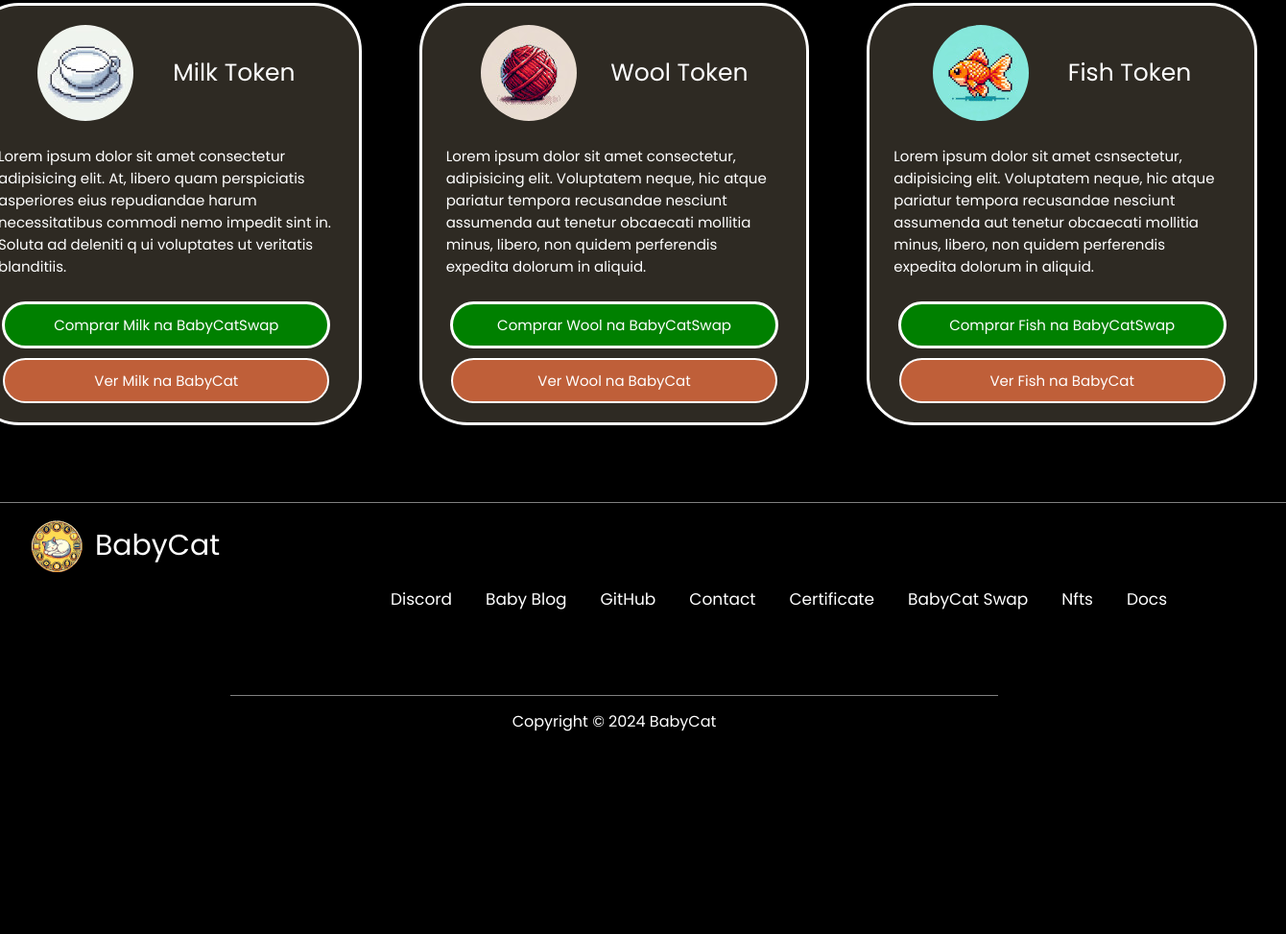
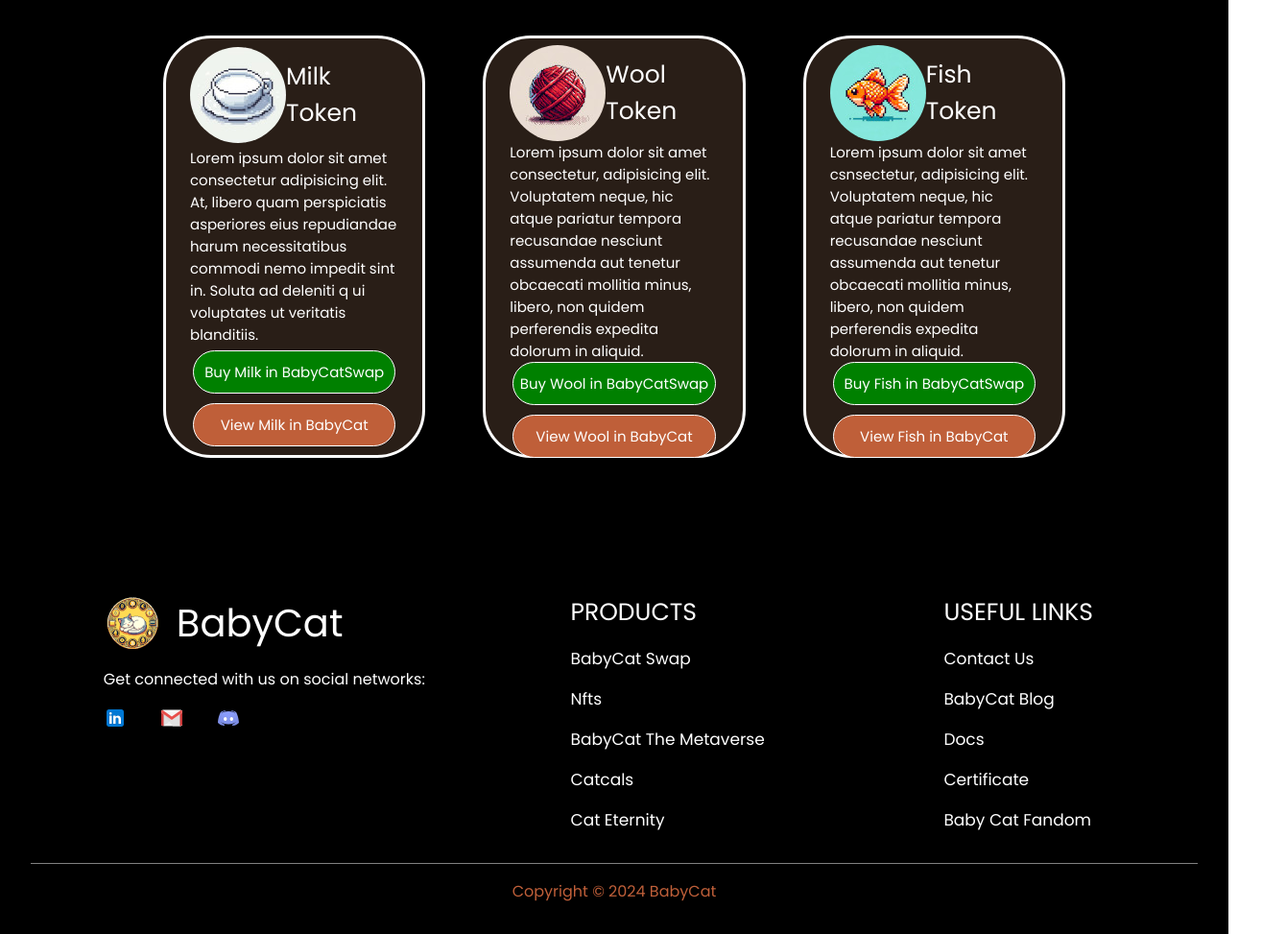
Before and after one commit to SamueljlAlves/babycatcripto, a plain HTML site: page index.html in a window 1280 px wide. Shown: the part 367-1340 px from the top of the page at 96% size, 1340 px wide, since content can reach past the window. Before the commit the page ends 1146 px from the top, so only its background shows below. Drawn offline with Linux system fonts and the light colour scheme.

Commit message:
organizando footer

```diff
--- a/index.html
+++ b/index.html
@@ -10,6 +10,7 @@
 
 <body>
 
+    <main>
         <header>
 
             <div id="logo">
@@ -27,8 +28,6 @@
             </nav>
 
         </header>
-
-    <main>
 
         <div id="titulo">
             <h1>BabyCat Tokens</h1>
@@ -51,8 +50,8 @@
                 </div>
 
                 <div class="swaptokens">
-                    <a class="buytokens" href="#">Comprar Milk na BabyCatSwap</a>
-                    <a class="viewtokens" href="#">Ver Milk na BabyCat</a>
+                    <a class="buytokens" href="#">Buy Milk in BabyCatSwap</a>
+                    <a class="viewtokens" href="#">View Milk in BabyCat</a>
                 </div>
 
             </div>
@@ -72,8 +71,8 @@
                 </div>
 
                 <div class="swaptokens">
-                    <a class="buytokens" href="#">Comprar Wool na BabyCatSwap</a>
-                    <a class="viewtokens" href="#">Ver Wool na BabyCat</a>
+                    <a class="buytokens" href="#">Buy Wool in BabyCatSwap</a>
+                    <a class="viewtokens" href="#">View Wool in BabyCat</a>
                 </div>
 
             </div>
@@ -93,38 +92,64 @@
                 </div>
 
                 <div class="swaptokens">
-                    <a class="buytokens" href="#">Comprar Fish na BabyCatSwap</a>
-                    <a class="viewtokens" href="#">Ver Fish na BabyCat</a>
+                    <a class="buytokens" href="#">Buy Fish in BabyCatSwap</a>
+                    <a class="viewtokens" href="#">View Fish in BabyCat</a>
                 </div>
 
             </div>
 
         </div>
 
-    </main>
-
         <div class="linha"></div>
 
         <footer>
 
+            <div id="containerfooter">
+                <div id="containersonfooter">
                     <div id="logofinal">
+                        <a href="#">
                             <img src="imagens/babycatcripto-logo.png" alt="">BabyCat
+                        </a>
+                        <p>Get connected with us on social networks:</p>
+                        <div id="contactus">
+                            <a href="https://www.linkedin.com/in/samueljlalves/" target="_blank">
+                                <img width="24" height="24" src="imagens/icons8-linkedin.svg" alt="">
+                            </a>
+                            <a href="mailto: (samueljlalves99@hotmail.com)" target="_blank">
+                                <img width="24" height="24" src="imagens/icons8-gmail.svg" alt="">
+                            </a>
+                            <a href="https://discordapp.com/users/samuelalves99" target="_blank">
+                                <img width="24" height="24" src="imagens/icons8-logo-discord.svg" alt="">
+                            </a>
+                        </div>
+                    </div>
+                    <div class="links">
+                        <div class="tittlefooter">PRODUCTS</div>
+                        <a href="#">BabyCat Swap</a>
+                        <a href="#">Nfts</a>
+                        <a href="#">BabyCat The Metaverse</a>
+                        <a href="#">Catcals</a>
+                        <a href="#">Cat Eternity</a>
+                    </div>
+                    <div class="links">
+                        <div class="tittlefooter">USEFUL LINKS</div>
+                        <a href="#">Contact Us</a>
+                        <a href="#">BabyCat Blog</a>
+                        <a href="#">Docs</a>
+                        <a href="#">Certificate</a>
+                        <a href="#">Baby Cat Fandom</a>
                     </div>
 
-            <ul>
-                <li><a href="#">Discord</a></li>
-                <li><a href="#">Baby Blog</a></li>
-                <li><a href="#">GitHub</a></li>
-                <li><a href="#">Contact</a></li>
-                <li><a href="#">Certificate</a></li>
-                <li><a href="#">BabyCat Swap</a></li>
-                <li><a href="#">Nfts</a></li>
-                <li><a href="#">Docs</a></li>
-            </ul>
-        </footer>
+                </div>
 
                 <div class="linhacopy"></div>
                 <div class="copyrigt">Copyright &#169; 2024 BabyCat</div>
 
+            </div>
+
+        </footer>
+
+    </main>
+
 </body>
 </html>
--- a/style.css
+++ b/style.css
@@ -15,12 +15,10 @@
     margin: 0;
 }
 
-body {
-    background-color: black;
-    display: flex;
-    flex-direction: column;
-    align-items: center;
-    width: 100%;
+main {
+   background-color: black;
+   height: 100%;
+   flex-grow: 1;
 }
 
 header {
@@ -47,7 +45,6 @@ nav {
     font-weight: bolder;
     margin-left: 30px;
 }
-
 
 h2 {
     font-size: 15px;
@@ -97,10 +94,8 @@ h1 {
 
 #containertokens {
     display: flex;
-    width: 1400px;
     height: 500px;
-    background-color: black;
-    padding-top: 30px;
+    padding: 64px 140px;
 }
 
 .Tokens {
@@ -109,7 +104,7 @@ h1 {
     margin: 30px;
     width: 100%;
     padding: 7px 25px 7px 25px;
-    background-color: var(--cor04);
+    background: rgba(46, 34, 26, 0.9);
     border: 3px solid white;
     flex-direction: column;
     justify-content: space-around;
@@ -146,7 +141,7 @@ h1 {
     display: flex;
     font-size: 15px;
     border-radius: 30px;
-    border: 3px solid white;
+    border: 1px solid white;
     background-color: green;
     padding: 10px 1.5px 10px 1.5px;
     width: 95%;
@@ -157,7 +152,7 @@ h1 {
 .viewtokens {
     display: flex;
     border-radius: 30px;
-    border: 2px solid white;
+    border: 1px solid white;
     font-size: 15px;
     background-color: var(--cor02);
     padding: 10px 1.5px 10px 1.5px;
@@ -166,59 +161,78 @@ h1 {
     justify-content: center;
 }
 
-.buytokens:hover {
-   color: black;
+footer {
+    display: flex;
+    width: 100%;
+    background-color:black;
+    justify-content: center;
+    align-items: center;
 }
 
-.viewtokens :hover {
-    color: black;
+#containerfooter {
+    display: flex;
+    width: 100%;
+    justify-content: center;
+    align-items: center;
+    gap: 1rem;
+    padding: 2rem;
+    flex-direction: column;
 }
 
-.linha {
-    width: 1400px;
-    background-color: white;
-    height: 0.5px;
-    opacity : 0.5;
-    margin-top: 50px;
-}
-
-footer {
+#containersonfooter {
     display: flex;
-    width: 1400px;
-    height: 200px;
-    background-color:black;
+    width: 100%;
+    flex-wrap: wrap;
+    align-items: flex-start;
     justify-content: space-around;
+    padding: 1rem;
 }
 
 #logofinal {
+    display: flex;
     color: white;
-    display: flex;
-    gap: 10px;
     font-size: 30px;
-    margin-top: 20px;
-    cursor: pointer;
-    align-items: center;
-    height: 50px;
+    flex-direction: column;
+    gap: 1rem;
 }
 
-ul {
+#logofinal a {
     display: flex;
-    align-items: center;
+    font-size: 40px;
+    gap: 1rem;
 }
 
-li {
+#logofinal > p {
+    font-size: 16px;
+}
 
+#contactus {
+    display: flex;
+}
 
+#contactus a:hover {
+    transform: scale(1.1);
 }
+
+.links {
+    display: flex;
+    flex-direction: column;
+    gap: 1rem;
+}
+
+.tittlefooter {
+    font-size: 25px;
+    color: white;
+}
+
 .linhacopy {
-    width: 800px;
+    display: block;
     background-color: white;
-    height: 0.5px;
+    height: 1px;
     opacity : 0.5;
+    width: 100%;
 }
 
 .copyrigt {
-    color: white;
-    padding-top: 15px;
-    padding-bottom: 15px;
+    color: var(--cor02);
 }
```
Also changed, not shown: imagens/icons8-gmail.svg (added), imagens/icons8-linkedin.svg (added), imagens/icons8-logo-discord.svg (added). Lines whose indentation alone changed are shown as unchanged.
